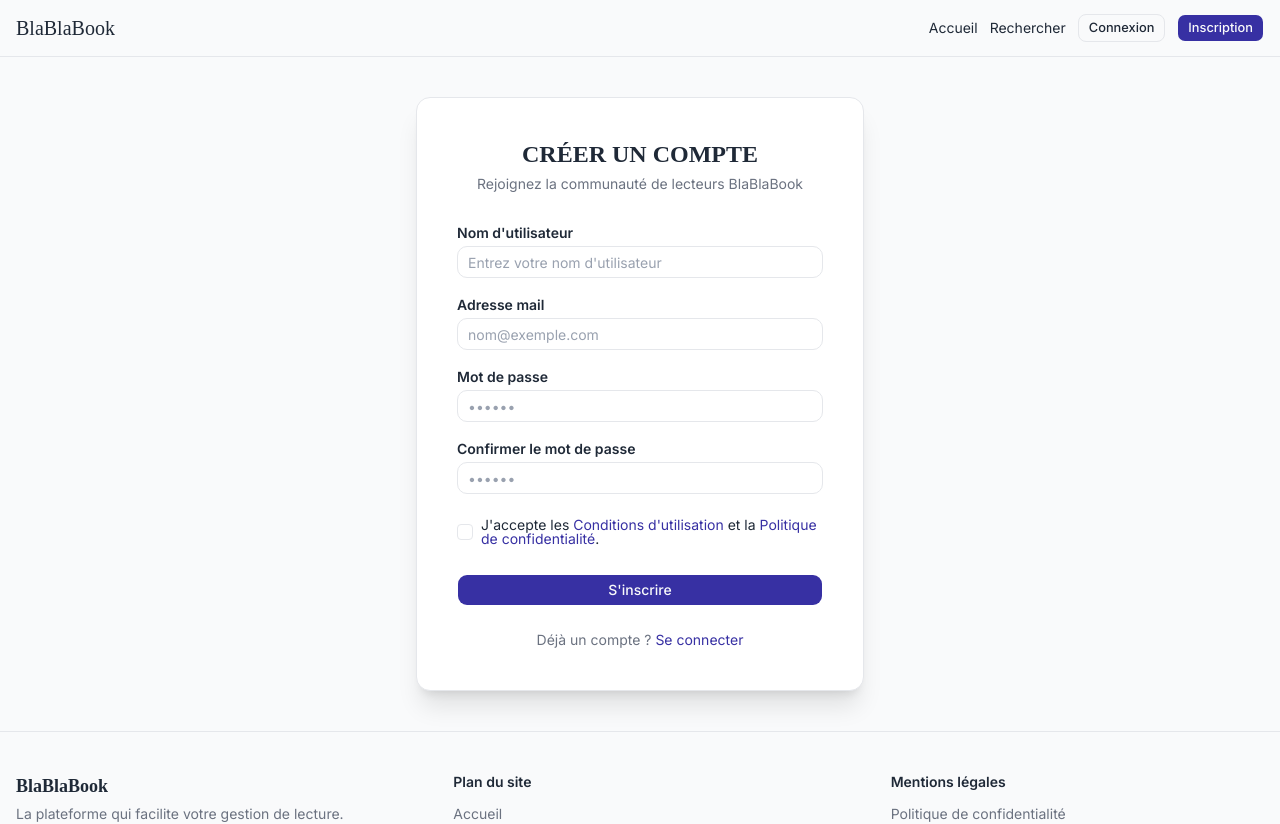
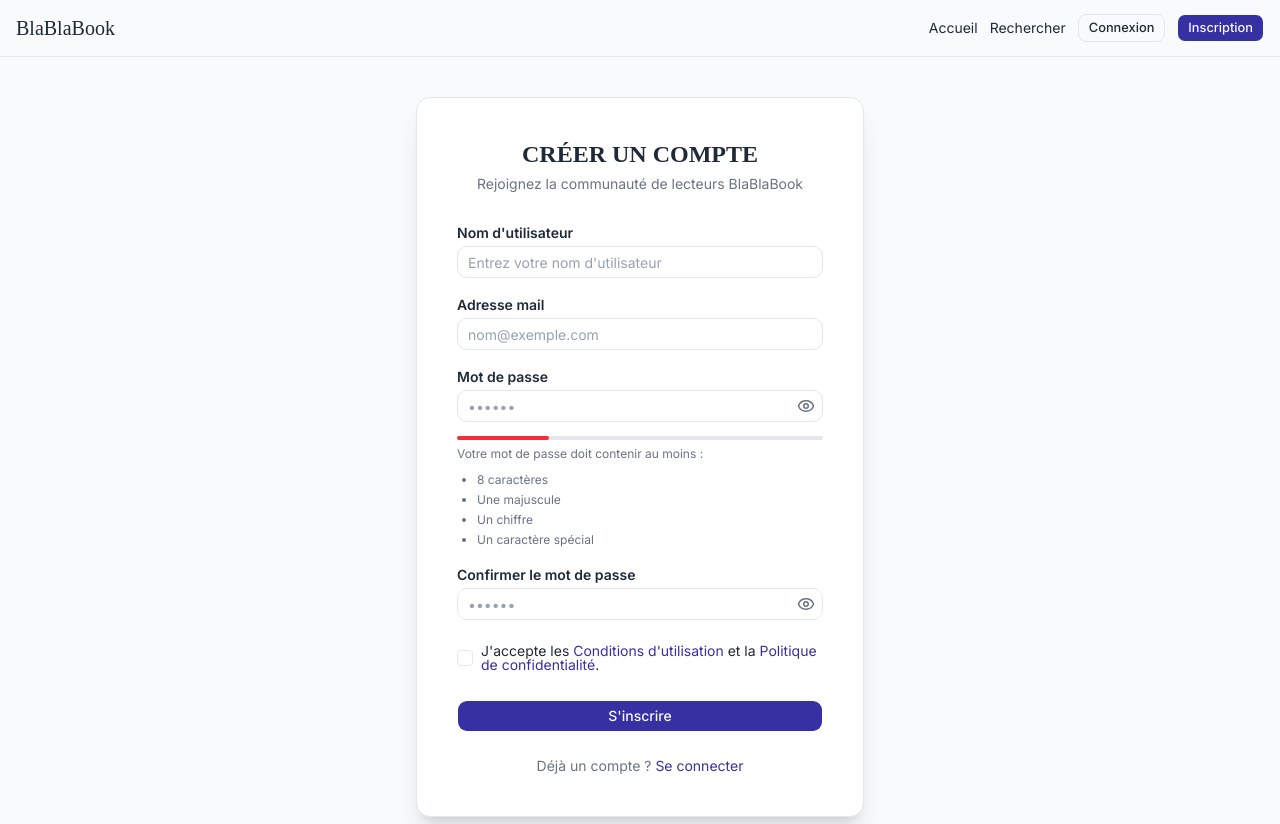
Before and after one commit to opheliecuny/BlaBlaBook, a Next.js app in the folder blablabook/frontend/: page /register in a window 1280 px wide. Shown: the top 824 px of the page. Built offline with nearby package versions, Linux system fonts and the light colour scheme; no server answers; a web font is replaced by a local one.

Commit message:
refactor(register): improved password input

```diff
--- a/blablabook/frontend/src/app/register/page.tsx
+++ b/blablabook/frontend/src/app/register/page.tsx
@@ -9,6 +9,7 @@ import { Label } from "@/components/ui/label";
 import { Checkbox } from "@/components/ui/checkbox";
 import { useAuth } from "@/contexts/AuthContext";
 import { register } from "@/services/authService";
+import { Eye, EyeOff } from "lucide-react";
 
 export default function RegisterPage() {
   const router = useRouter();
@@ -21,6 +22,8 @@ export default function RegisterPage() {
   const [acceptTerms, setAcceptTerms] = useState(false);
   const [isLoading, setIsLoading] = useState(false);
   const [error, setError] = useState("");
+  const [showPassword, setShowPassword] = useState(false);
+  const [showConfirmPassword, setShowConfirmPassword] = useState(false);
 
   async function handleRegister(e: React.SubmitEvent<HTMLFormElement>) {
     e.preventDefault();
@@ -66,6 +69,12 @@ export default function RegisterPage() {
     }
   }
 
+  const score = [
+    password.length >= 8,
+    /[A-Z]/.test(password),
+    /[0-9]/.test(password),
+    /[^A-Za-z0-9]/.test(password),
+  ].filter(Boolean).length;
 
   return (
     <div className="flex min-h-[calc(100vh-14rem)] items-center justify-center px-4 py-10">
@@ -118,29 +127,89 @@ export default function RegisterPage() {
 
           <div className="flex flex-col gap-1.5">
             <Label htmlFor="password">Mot de passe</Label>
+
+            <div className="relative">
               <Input
                 id="password"
                 name="password"
-              type="password"
+                type={showPassword ? "text" : "password"}
                 placeholder="••••••"
                 value={password}
                 onChange={(e) => setPassword(e.target.value)}
                 autoComplete="new-password"
                 required
+                className="pr-10"
               />
+
+              <button
+                type="button"
+                onClick={() => setShowPassword((v) => !v)}
+                className="absolute right-2 top-1/2 -translate-y-1/2 text-gray-500 hover:text-gray-700"
+                aria-label={showPassword ? "Masquer le mot de passe" : "Afficher le mot de passe"}
+              >
+                {showPassword ? <EyeOff size={18} /> : <Eye size={18} />}
+              </button>
+            </div>
+
+            {/* Indicateur de force */}
+            <div className="h-1 w-full bg-gray-200 rounded mt-2">
+              <div
+                className={`h-full transition-all rounded ${score <= 1
+                  ? "w-1/4 bg-red-500"
+                  : score === 2
+                    ? "w-2/4 bg-orange-400"
+                    : score === 3
+                      ? "w-3/4 bg-yellow-400"
+                      : "w-full bg-green-500"
+                  }`}
+              />
+            </div>
+
+            {/* Texte critères */}
+            <p className="text-xs text-muted-foreground">
+              Votre mot de passe doit contenir au moins :
+            </p>
+
+            {/* Liste critères */}
+            <ul className="text-xs space-y-1 mt-1 list-disc pl-5">
+              <li className={password.length >= 8 ? "text-green-600" : "text-gray-500"}>
+                8 caractères
+              </li>
+              <li className={/[A-Z]/.test(password) ? "text-green-600" : "text-gray-500"}>
+                Une majuscule
+              </li>
+              <li className={/[0-9]/.test(password) ? "text-green-600" : "text-gray-500"}>
+                Un chiffre
+              </li>
+              <li className={/[^A-Za-z0-9]/.test(password) ? "text-green-600" : "text-gray-500"}>
+                Un caractère spécial
+              </li>
+            </ul>
           </div>
 
           <div className="flex flex-col gap-1.5">
             <Label htmlFor="confirmPassword">Confirmer le mot de passe</Label>
+
+            <div className="relative">
               <Input
                 id="confirmPassword"
-              type="password"
+                type={showConfirmPassword ? "text" : "password"}
                 placeholder="••••••"
                 value={confirmPassword}
                 onChange={(e) => setConfirmPassword(e.target.value)}
                 autoComplete="new-password"
                 required
+                className="pr-10"
               />
+
+              <button
+                type="button"
+                onClick={() => setShowConfirmPassword((v) => !v)}
+                className="absolute right-2 top-1/2 -translate-y-1/2 text-gray-500 hover:text-gray-700"
+              >
+                {showConfirmPassword ? <EyeOff size={18} /> : <Eye size={18} />}
+              </button>
+            </div>
           </div>
 
           <div className="mt-1 flex items-start gap-2" role="group" aria-labelledby="terms-label">
```
Lines whose indentation alone changed are shown as unchanged.
